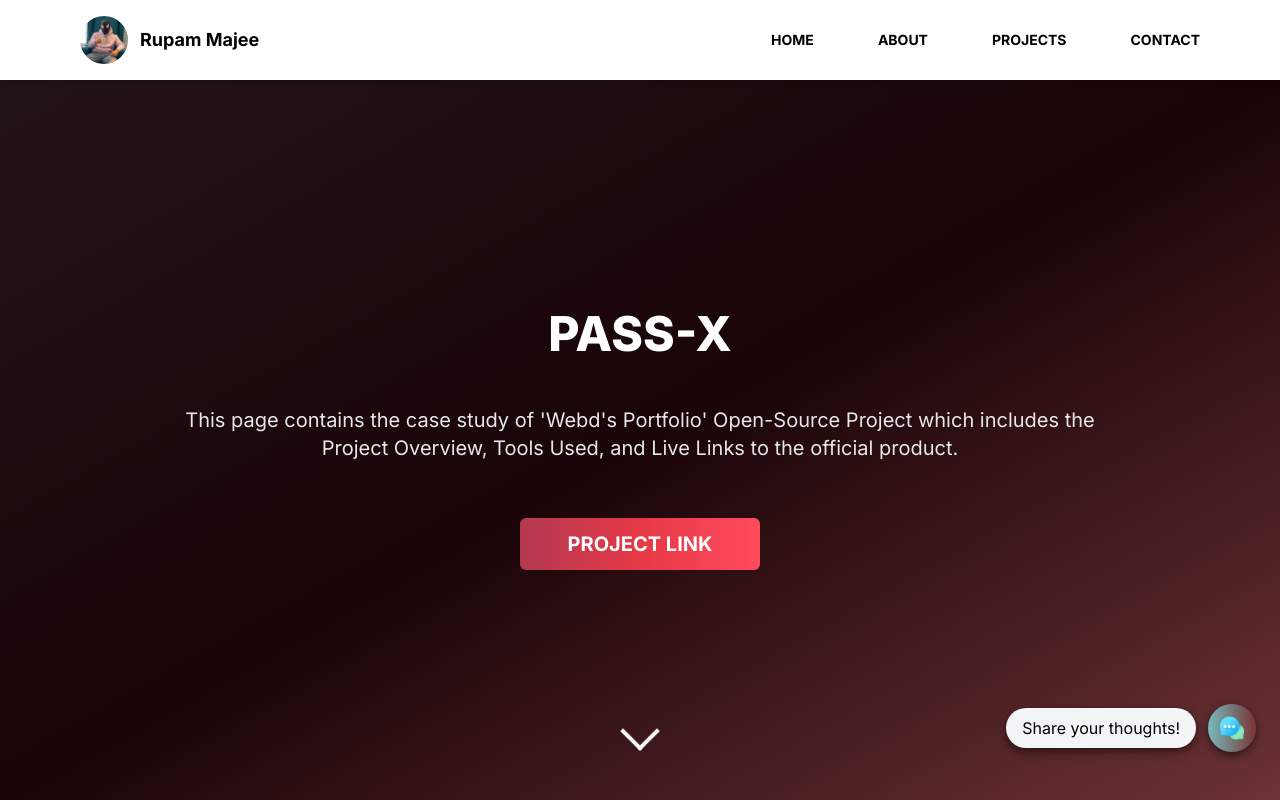
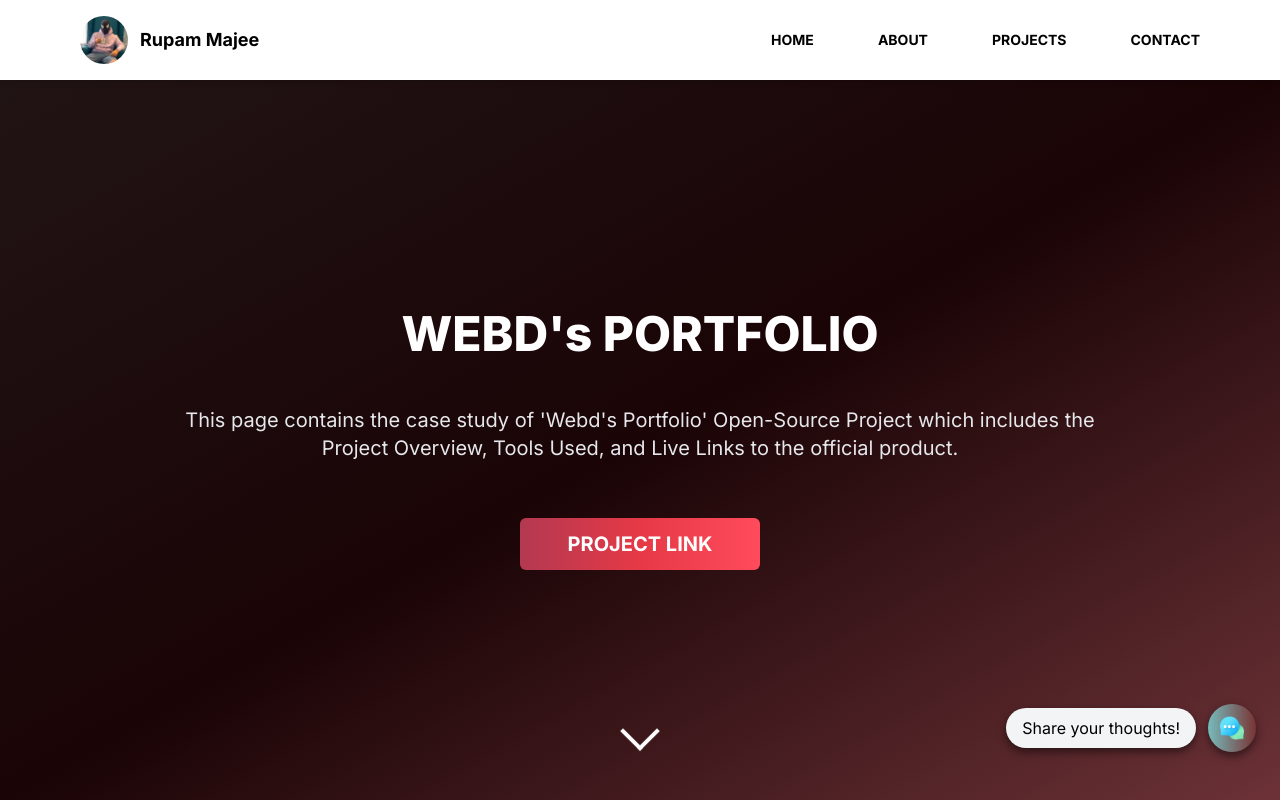
Before and after one commit to webd-rupam/Portfolio-Dekho, a Next.js app: page /Portfolio in a window 1280 px wide. Shown: the top 800 px of the page. Built offline with nearby package versions, Linux system fonts and the light colour scheme.

Commit message:
Webd's Portfolio Version 1

```diff
--- a/app/Portfolio/page.js
+++ b/app/Portfolio/page.js
@@ -11,7 +11,7 @@ const Page = () => {
         {/* Text Content */}
         <div className="text-center max-w-7xl mx-auto px-2 flex flex-col justify-center h-full relative">
           <div className="text-2xl md:text-4xl lg:text-5xl font-extrabold leading-tight text-white whitespace-normal">
-            PASS-X
+           WEBD's PORTFOLIO
           </div>
 
           <p className='mt-8 md:mt-12 text-lg lg:text-xl text-gray-200 md:px-10 max-w-5xl mx-auto'>
```
